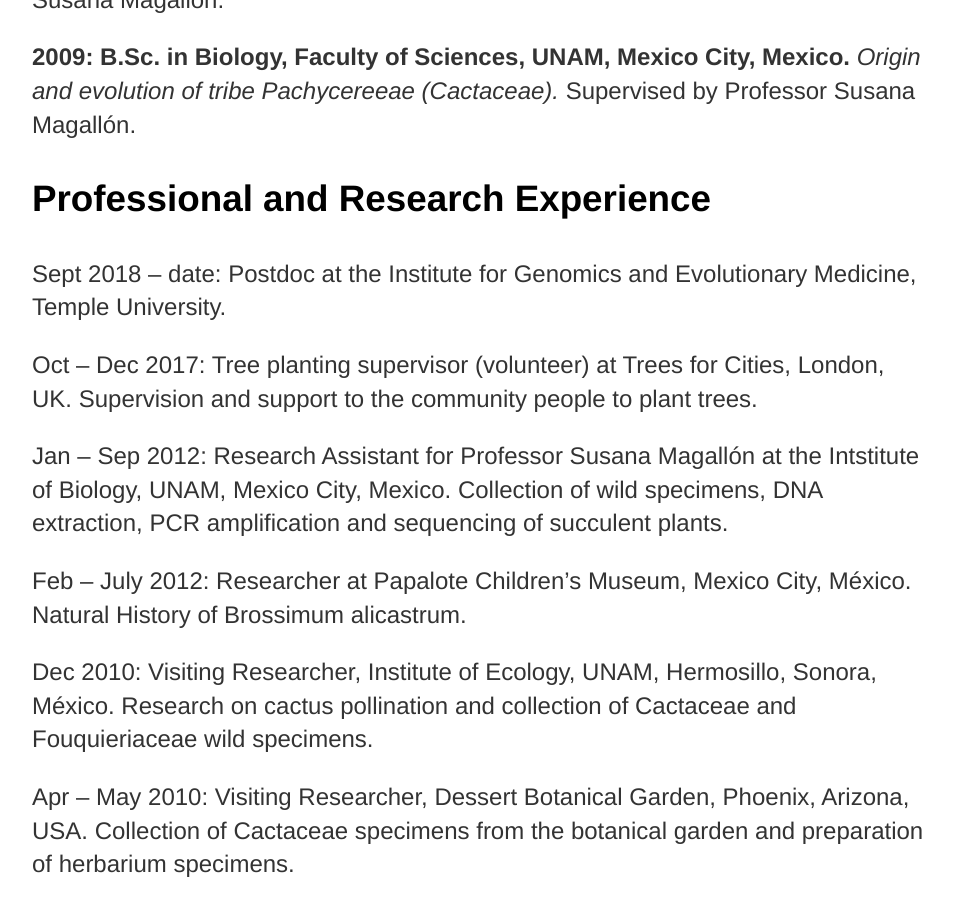
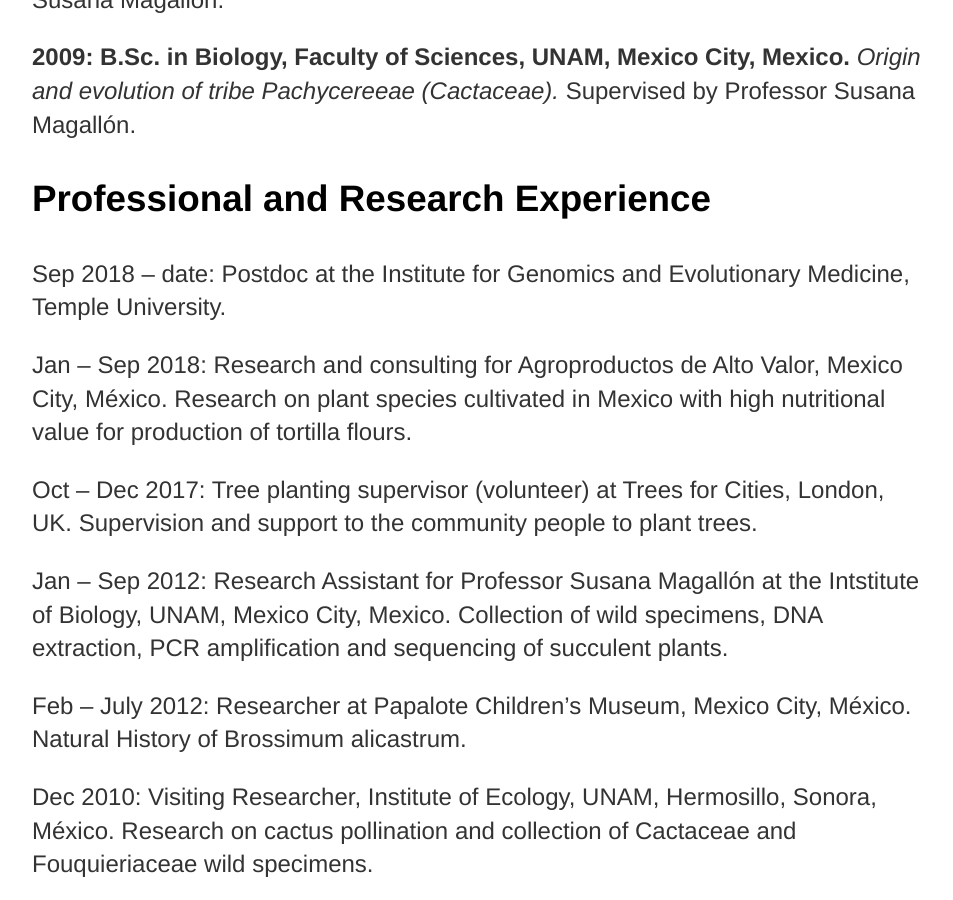
Before and after one commit to josebarbamontoya/josebarbamontoya.github.io, a Jekyll site: the page built from about/index.html, in a window 1280 px wide and 900 px high, scrolled down 1270 px. Shown: the whole window, without its empty margins (160-1113 px from the left). Built offline with Jekyll 4.4.1, drawn with Linux system fonts in a browser that asks for light colours.

Commit message:
Update index.html

```diff
--- a/about/index.html
+++ b/about/index.html
@@ -18,7 +18,8 @@
 			<p><b>2009: B.Sc. in Biology, Faculty of Sciences, UNAM, Mexico City, Mexico.</b> <i>Origin and evolution of tribe Pachycereeae (Cactaceae).</i> Supervised by Professor Susana Magallón.
 
 	<h3><font color="black">Professional and Research Experience</h3>
-			<p>Sept 2018 – date: Postdoc at the Institute for Genomics and Evolutionary Medicine, Temple University.
+			<p>Sep 2018 – date: Postdoc at the Institute for Genomics and Evolutionary Medicine, Temple University.
+			<p>Jan – Sep 2018: Research and consulting for Agroproductos de Alto Valor, Mexico City, México. Research on plant species cultivated in Mexico with high nutritional value for production of tortilla flours.
 			<p>Oct – Dec 2017: Tree planting supervisor (volunteer) at Trees for Cities, London, UK. Supervision and support to the community people to plant trees.
 			<p>Jan – Sep 2012: Research Assistant for Professor Susana Magallón at the Intstitute of Biology, UNAM, Mexico City, Mexico. Collection of wild specimens, DNA extraction, PCR amplification and sequencing of succulent plants.
 			<p>Feb – July 2012: Researcher at Papalote Children’s Museum, Mexico City, México. Natural History of Brossimum alicastrum.
```
